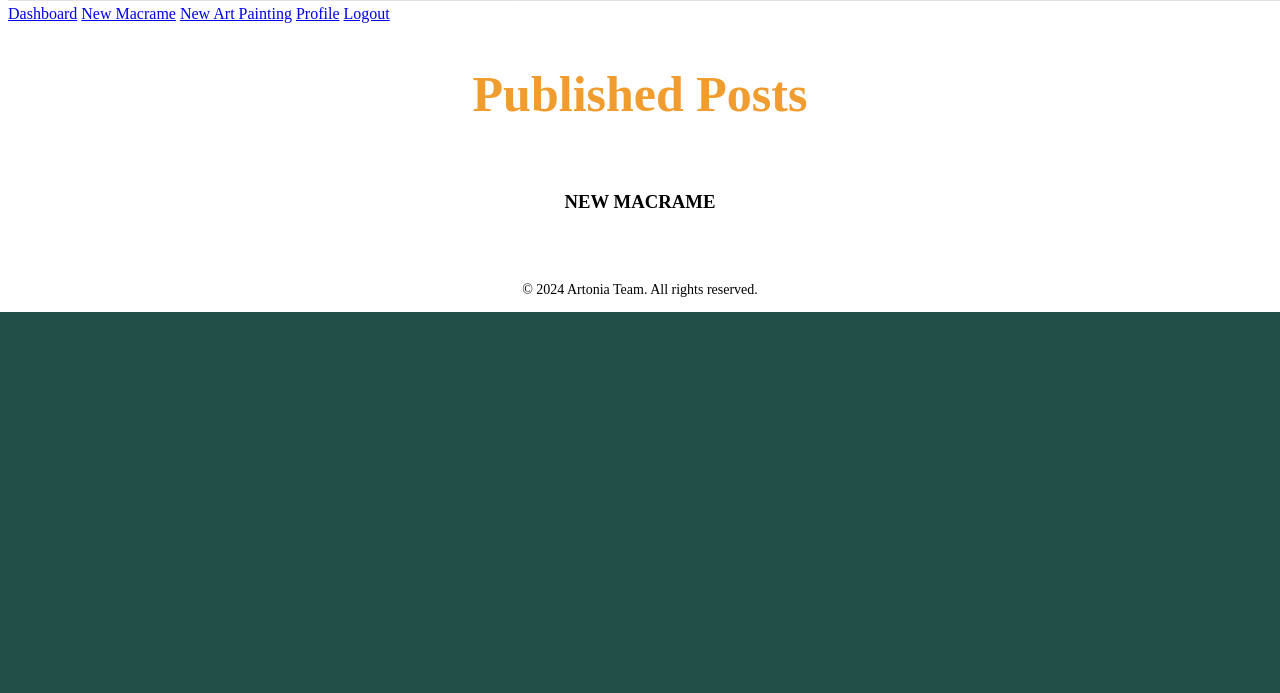
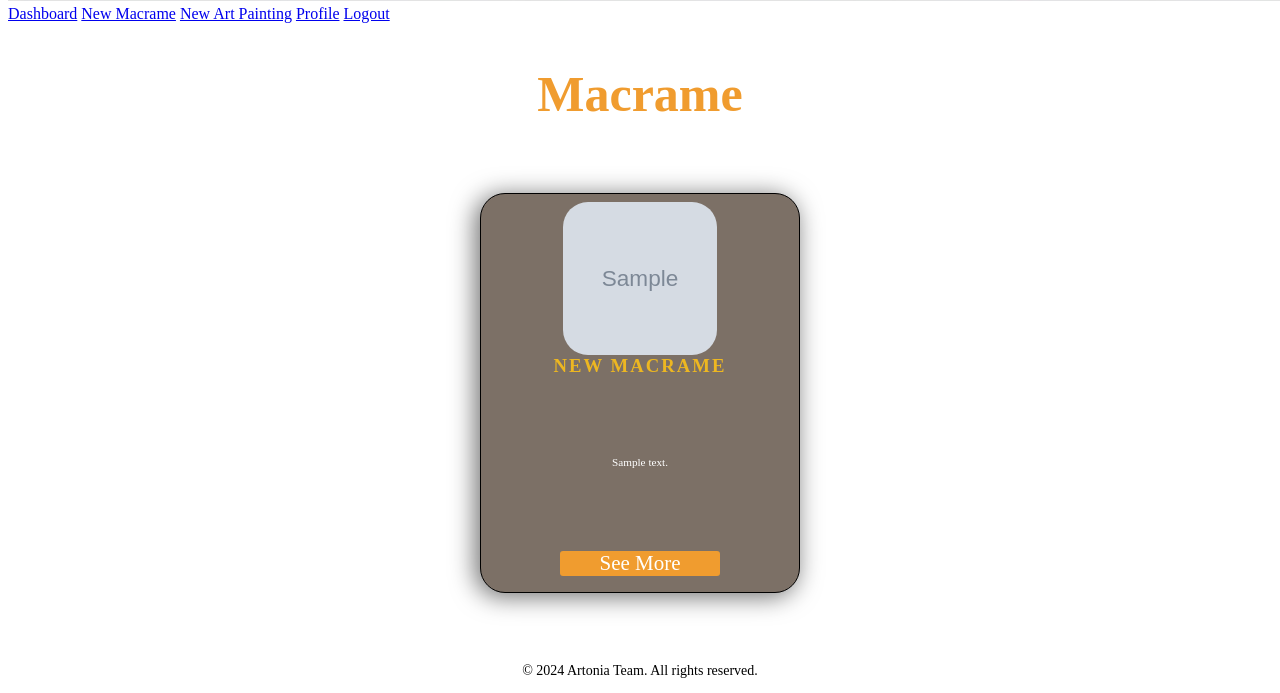
Before and after one commit to YordanDobrev/PythonWEB, a Django app: page /dashboard/ in a window 1280 px wide; the page is wider, and only the part inside the window is pictured. Shown: the part 1269-1962 px from the top of that part. Before the commit the page ends 1581 px from the top of that part, so only its background shows below. Run offline with Django 5.2, Linux system fonts and the light colour scheme; a user stored in the database is signed in; tables that the repository leaves empty hold one stand-in row (values such as "Sample post"); grey boxes marked "Sample" are stand-in pictures.

```diff
--- a/Artonia_v2/Artonia_v2/common/views.py
+++ b/Artonia_v2/Artonia_v2/common/views.py
@@ -27,13 +27,11 @@ class HomePage(FormView):
 
 
 def dashboard(request):
-    profile = get_user_obj()
-    macrame = Macrame.objects.filter(user=profile)
-    art_paint = ArtPainting.objects.filter(user=profile)
+    macrames = Macrame.objects.filter(user=request.user)
+    art_paint = ArtPainting.objects.filter(user=request.user)
 
     context = {
-        'profile': profile,
-        'macrame': macrame,
+        'macrames': macrames,
         'art_paint': art_paint,
     }
 
--- a/Artonia_v2/templates/base.html
+++ b/Artonia_v2/templates/base.html
@@ -25,7 +25,7 @@
             {#            {% get_user as profile %}#}
             {% if request.user.is_authenticated %}
                 <div class="user">
-                    <a href="#">Dashboard</a>
+                    <a href="{% url 'dashboard' %}">Dashboard</a>
                     <a href="{% url 'create_macrame' %}">New Macrame</a>
                     <a href="#">New Art Painting</a>
                     <a href="#">Profile</a>
--- a/Artonia_v2/templates/dashboard.html
+++ b/Artonia_v2/templates/dashboard.html
@@ -3,31 +3,31 @@
 {% block content %}
     <main>
         <!-- Dashboard page -->
-{#        {% if posts %}#}
+        {% if macrames %}
             <!-- Display a heading if there are posts -->
-            <h2>Published Posts</h2>
-{#        {% else %}#}
+            <h2>Macrame</h2>
+        {% else %}
             <!-- Display a heading if there are NO posts -->
-{#            <h2>No published posts yet.</h2>#}
-{#        {% endif %}#}
+            <h2>No Macrames yet.</h2>
+        {% endif %}
             <section id="dashboard">
-{#                <!-- Display a div with information about each post (if any) -->#}
-{#                {% for post in posts %}#}
-{#                <!-- first post -->#}
-{#                <div class="post">#}
-{#                    <!-- post image -->#}
-{#                    <img#}
-{#                            src="{{ post.image_url }}"#}
-{#                            alt="My cool fluffy rabbits img"#}
-{#                    />#}
-{#                    <!-- post title -->#}
+                <!-- Display a div with information about each post (if any) -->
+                {% for macrame in macrames %}
+                <!-- first post -->
+                <div class="post">
+                    <!-- post image -->
+                    <img
+                            src="{{ macrame.image_url }}"
+                            alt="My cool macrame img"
+                    />
+                    <!-- Macrame title -->
                     <h3 class="title">NEW MACRAME</h3>
-{#                    <!-- post content -->#}
-{#                    <p class="description">{{ post.content|truncatewords:3 }}</p>#}
-{#                    <!-- post details button -->#}
-{#                    <a class="details-btn" href="{% url 'details_post' post.id %}">See More</a>#}
-{#                </div>#}
-{#                {% endfor %}#}
+                    <!-- macrame description -->
+                    <p class="description">{{ macrame.description|truncatewords:3 }}</p>
+                    <!-- post details button -->
+                    <a class="details-btn" href="#">See More</a>
+                </div>
+                {% endfor %}
             </section>
     </main>
 {% endblock %}
```
Also changed, not shown: Artonia_v2/Artonia_v2/macrame/views.py (+3 -35 lines).
